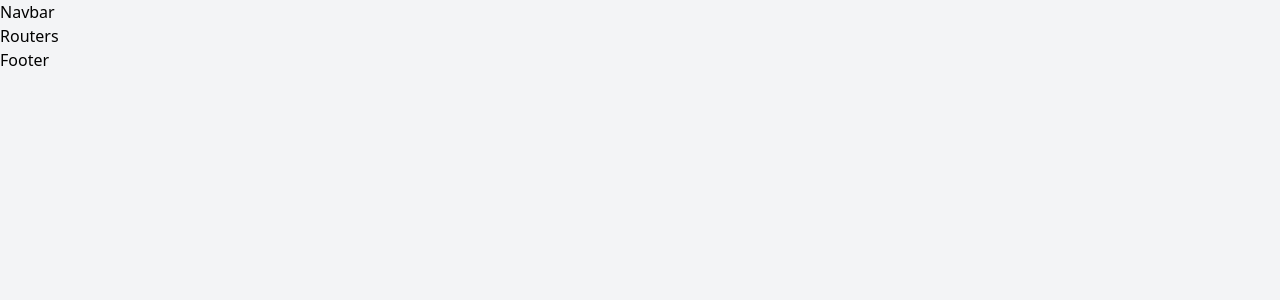
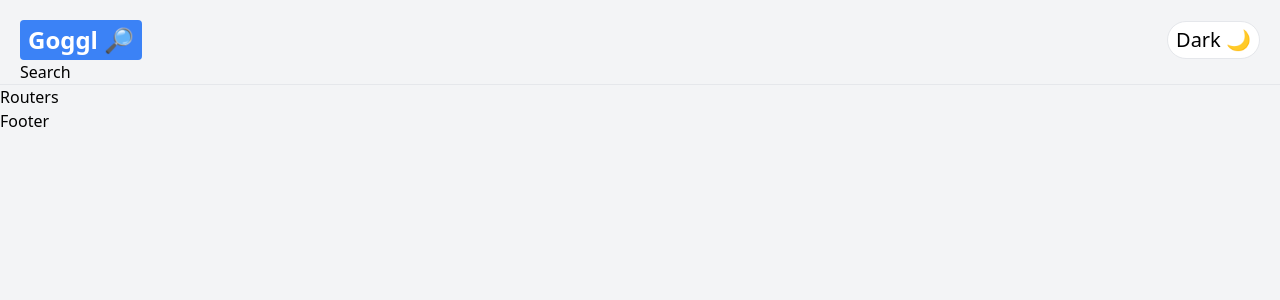
Before and after one commit to muhammed-mustafa-helal/goggl-search, a React (Create React App) app: page / in a window 1280 px wide. Shown: the top 300 px of the page. Built offline with nearby package versions, Linux system fonts and the light colour scheme.

Commit message:
implemented Navbar and enabled darkmode with tailwind css throughout the app

```diff
--- a/src/App.js
+++ b/src/App.js
@@ -10,7 +10,7 @@
   return (
     <div className={darkTheme ? 'dark' : ''}>
       <div className='bg-gray-100 dark:bg-gray-900 dark:text-gray-200 min-h-screen'>
-        <Navbar />
+        <Navbar darkTheme={darkTheme} setDarkTheme={setDarkTheme} />
         <Routes />
         <Footer />
       </div>
--- a/src/components/Navbar.jsx
+++ b/src/components/Navbar.jsx
@@ -1,4 +1,24 @@
+import { Link } from "react-router-dom";
 
-export const Navbar = () => {
-  return <div>Navbar</div>;
+import { Search } from "./Search";
+export const Navbar = ({ darkTheme, setDarkTheme }) => {
+  return (
+    <div className="p-5 pb-0 flex flex-wrap sm:justify-between justify-center items-center border-b dark:border-gray-700 border-gray-200">
+      <div className="flex justify-between items-center space-x-5 w-screen">
+        <Link to="/">
+          <p className="text-2xl bg-blue-500 font-bold text-white py-1 px-2 rounded dark:bg-gray-500 dark:text-gray-900">
+            Goggl 🔎
+          </p>
+        </Link>
+        <button
+          type="button"
+          onClick={() => setDarkTheme(!darkTheme)}
+          className="text-xl dark:bg-gray-50 dark:text-gray-900 bg-white border rounded-full px-2 py-1 hover:shadow-md dark:hover:shadow-md-invert"
+        >
+          {darkTheme ? "Light 💡" : "Dark 🌙"}
+        </button>
+      </div>
+      <Search />
+    </div>
+  );
 };
--- /dev/null
+++ b/src/components/Search.jsx
@@ -0,0 +1,6 @@
+
+export const Search = () => {
+  return (
+    <div>Search</div>
+  )
+}
--- a/src/index.js
+++ b/src/index.js
@@ -1,11 +1,16 @@
 import React from 'react';
 import ReactDOM from 'react-dom';
+
+import { BrowserRouter as Router } from 'react-router-dom';
+
 import './index.css';
 import App from './App';
 
 ReactDOM.render(
-  <React.StrictMode>
-    <App />
-  </React.StrictMode>,
+  <Router>
+    <React.StrictMode>
+      <App />
+    </React.StrictMode>
+  </Router>,
   document.getElementById('root')
 );
--- a/tailwind.config.js
+++ b/tailwind.config.js
@@ -1,12 +1,17 @@
 module.exports = {
+  darkMode: 'class',
   content: [
     "./src/**/*.{js,jsx,ts,tsx}",
   ],
   theme: {
-    extend: {},
+    extend: {
+      boxShadow: {
+        'md-invert': '0 4px 6px -1px rgba(255, 255, 255, 0.1), 0 4px 6px -2px rgba(255, 255, 255, 0.05)',
+      },
+    },
   },
   variants: {
-    extend: {},
+      boxShadow: ['responsive', 'group-hover', 'focus-within', 'hover', 'focus', 'dark'],
   },
   plugins: [],
 }
```
Also changed, not shown: package.json (+10 -1 lines), 1 other file (tests, documents, lock files or other folders).
